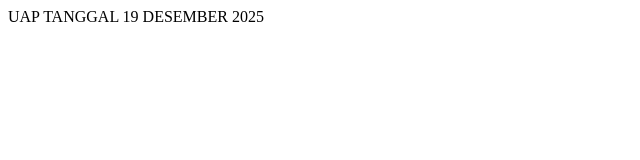
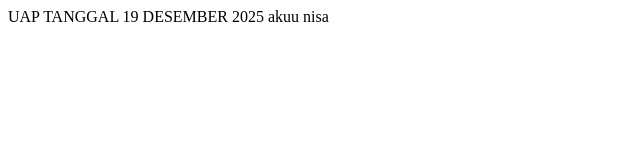
Before and after one commit to asihnurannisa/UAP, a plain HTML site: page index.html in a window 1280 px wide. Shown: the full height of the page, 0-640 px from the left. Drawn offline with Linux system fonts and the light colour scheme.

Commit message:
mengubah di index.html

```diff
--- a/index.html
+++ b/index.html
@@ -7,5 +7,6 @@
 </head>
 <body>
     UAP TANGGAL 19 DESEMBER 2025
+    akuu nisa
 </body>
 </html>
```
